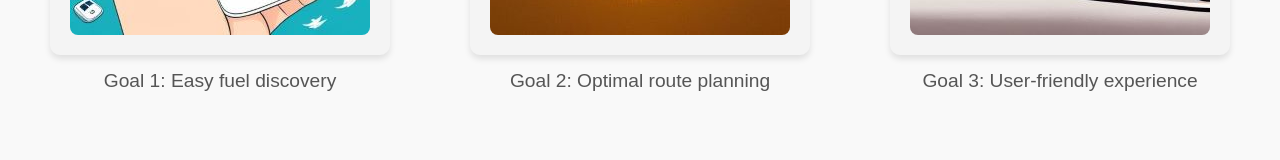
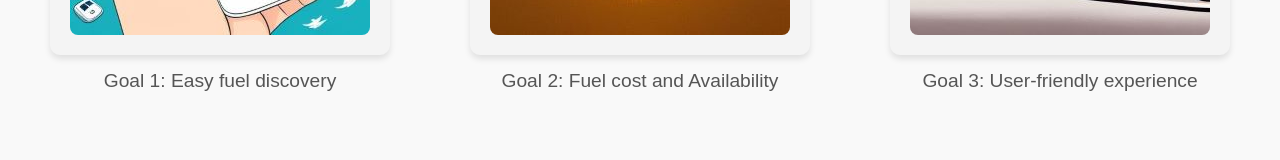
Before and after one commit to shukalpunit/ATV-EV-Fuel, a React (Create React App) app: page / in a window 1280 px wide. Shown: the part 455-615 px from the top of the page. Built offline with nearby package versions, Linux system fonts and the light colour scheme.

Commit message:
Image - Text relation

```diff
--- a/src/pages/Home.jsx
+++ b/src/pages/Home.jsx
@@ -15,7 +15,7 @@ const Home = () => {
         </div>
         <div className="image-card">
           <img src={image2} alt="Fuel Station 2" className="image-card-img"/>
-          <p className="image-card-text">Goal 2: Optimal route planning</p>
+          <p className="image-card-text">Goal 2: Fuel cost and Availability</p>
         </div>
         <div className="image-card">
           <img src={image3} alt="Fuel Station 3" className="image-card-img"/>
```
